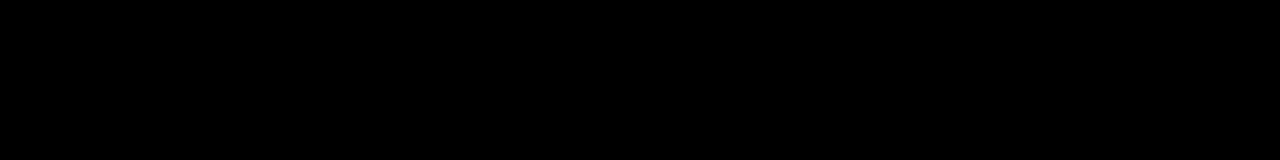
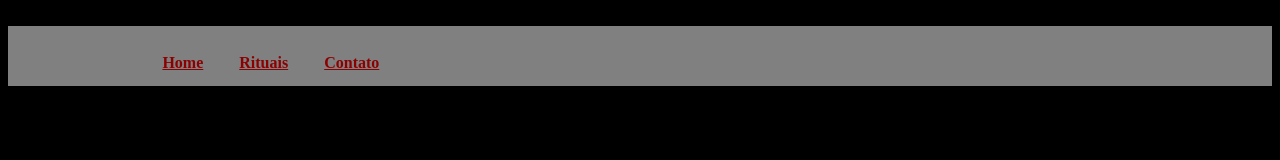
Before and after one commit to VitoriaQueen/Tziporah-Webpage, a plain HTML site: page pages/rituais.html in a window 1280 px wide. Drawn offline with Linux system fonts and the light colour scheme.

Commit message:
files' updates

```diff
--- a/CSS/styles.css
+++ b/CSS/styles.css
@@ -19,12 +19,15 @@
      padding: 10px;
      overflow: hidden;
      display: flex;
-     justify-content: left;
+
  }
 
+
  nav>ul>li a {
-     display: block;
-     color: honeydew;
-     text-align: center;
-     margin 8px;
+    float: left;
+    padding: 10px 10px;
+    display: inline-flex;
+    color: darkred;
+    font-weight: bold;
+    margin: 8px;
  }
--- a/pages/rituais.html
+++ b/pages/rituais.html
@@ -8,3 +8,20 @@
         <link rel="stylesheet" type="text/css" href="/css/styles.css">
 
     </head>
+
+    <body>
+        <header id="mainheader">
+            <nav>
+                <ul>
+                    <li><a href="index.html">Home</a></li>
+                    <li><a href="rituais.html">Rituais</a></li>
+                    <li> <a href="contato.html">Contato</a></li>
+
+
+                </ul>
+            </nav>
+
+        </header>
+
+    </body>
+</html>
```
Also changed, not shown: pages/contato.html (+17 -0 lines), pages/index.html (+3 -3 lines).
